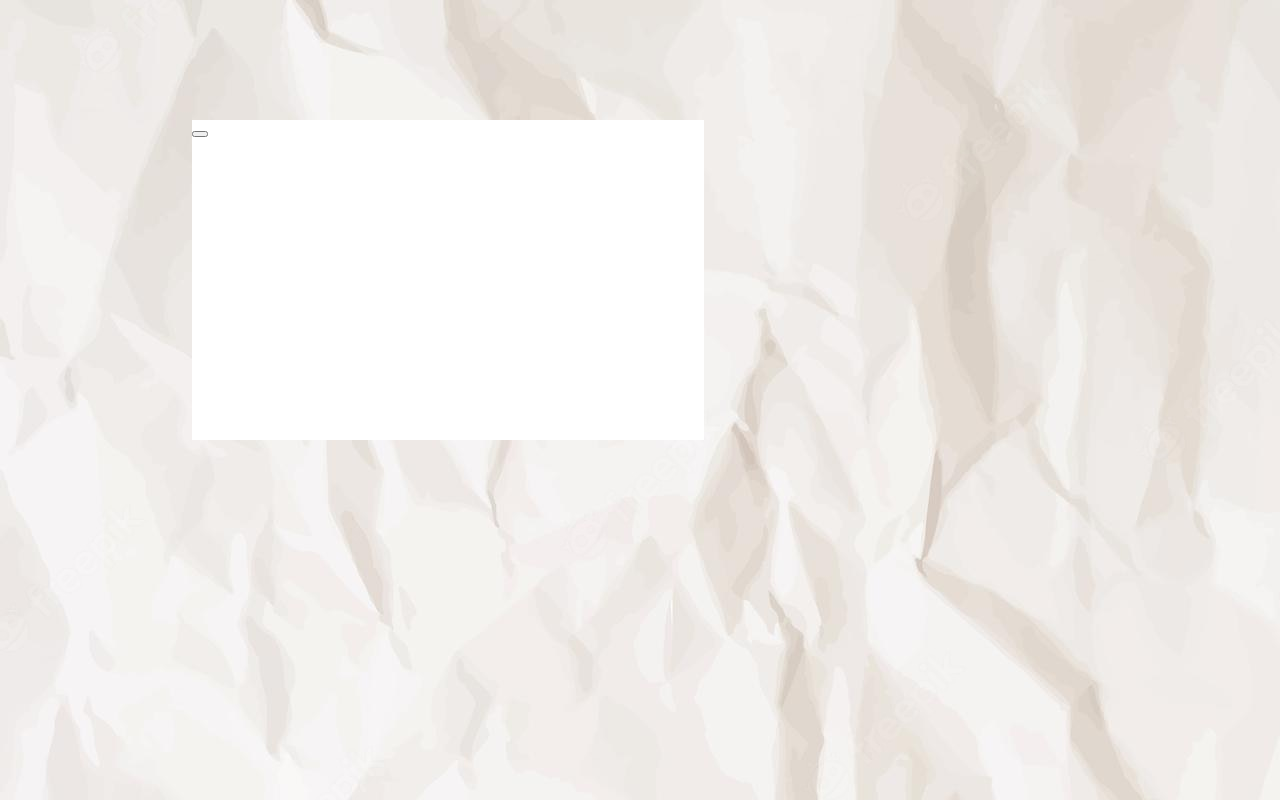
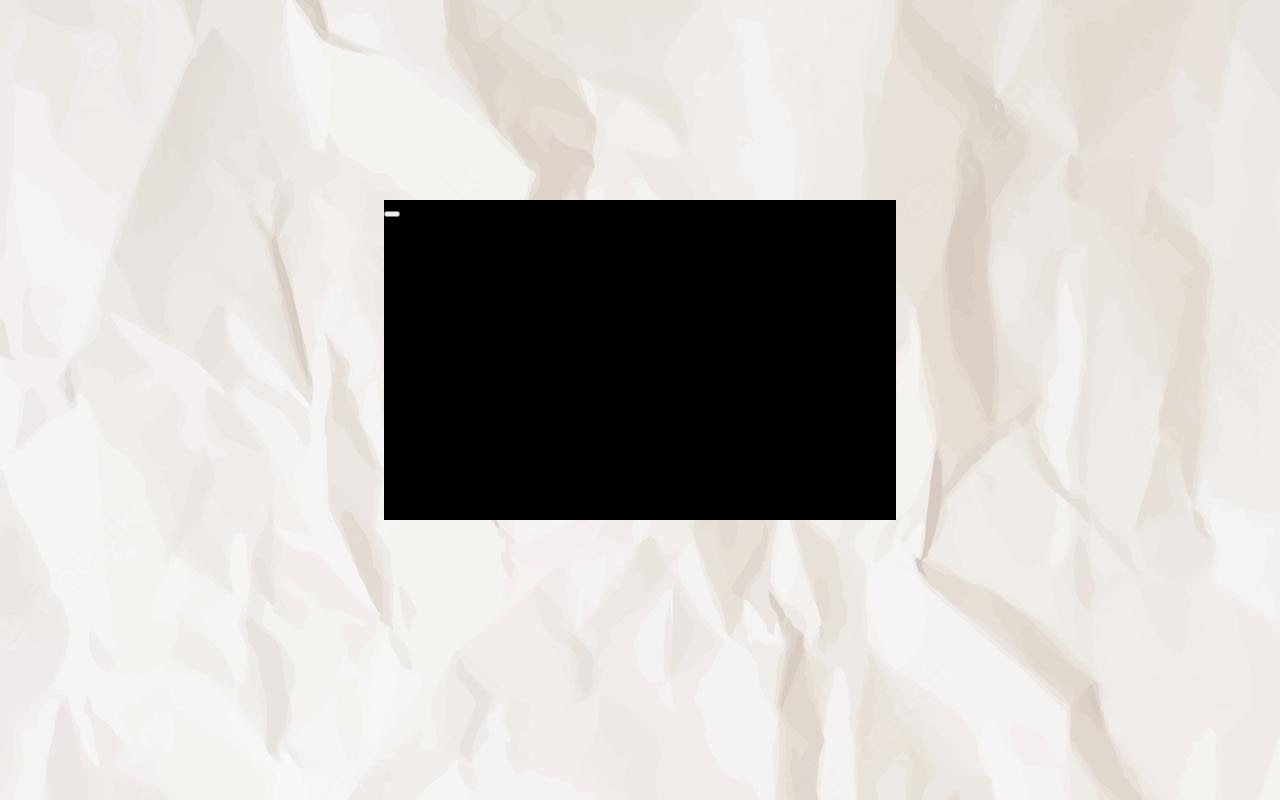
Before and after one commit to CHuston13/to-do, a website built with webpack: page dist/index.html in a window 1280 px wide. Shown: the top 800 px of the page. Built offline with nearby package versions, Linux system fonts and the light colour scheme.

Commit message:
index.html

```diff
--- a/src/index.js
+++ b/src/index.js
@@ -29,8 +29,8 @@ div2.appendChild(addButton);
 
 
 //styling
-element.classList.add('background');
-div2.classList.add('innerSection');
+element.classList.add('background','html','body');
+div2.classList.add('innerSection','*');
 
 
 
--- a/src/style.css
+++ b/src/style.css
@@ -1,9 +1,19 @@
+
+html{
+    margin: 0;
+    padding: 0;
+}
 body{
     margin: 0;
     padding: 0;
-    background: url(./paper.jpg)repeat none;
-    height: 100vh;
-    width: 100vw;
+}
+
+.background{
+    margin: 0;
+    padding: 0;
+    white-space: none;
+    background: url(./paper.jpg);
+   height: 70vh;
     position: absolute;
 }
 
@@ -11,8 +21,8 @@ body{
 .innerSection{
     width: 40vw;
     height: 40vh;
-    background: white;
+    background: black;
     position: absolute;
-    margin-left: 15vw;
-    margin-top: 15vh;
+    margin-left: 30vw;
+    margin-top: 25vh;
 }
```
Also changed, not shown: dist/index.bundle.js.
